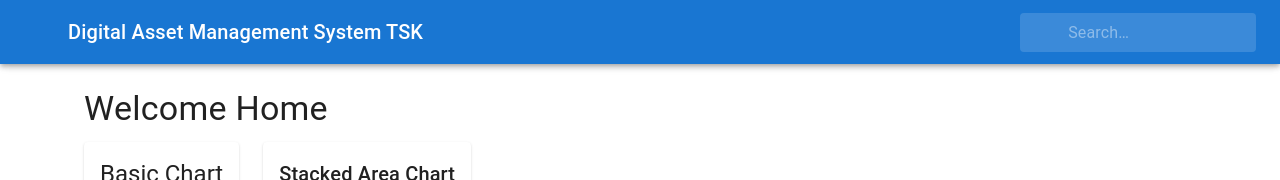
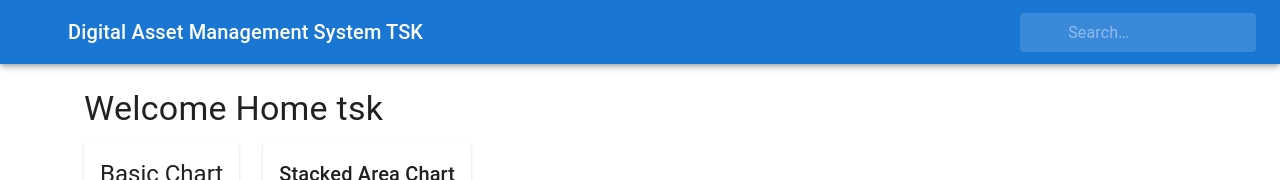
Before and after one commit to Abhishek65-tsl/DAMSBF, a React (Vite) app: page / in a window 1280 px wide. Shown: the top 180 px of the page. Built offline with nearby package versions, Linux system fonts and the light colour scheme; some icons are missing.

Commit message:
Modified home page

```diff
--- a/src/Pages/Home.jsx
+++ b/src/Pages/Home.jsx
@@ -23,7 +23,7 @@ function Home() {
   return (
     <Box sx={{ p: 3 }}>
       <Typography variant="h4" gutterBottom>
-        Welcome Home
+        Welcome Home tsk
       </Typography>
       <Grid container spacing={3}>
         <Grid item xs={12} md={6}>
```
